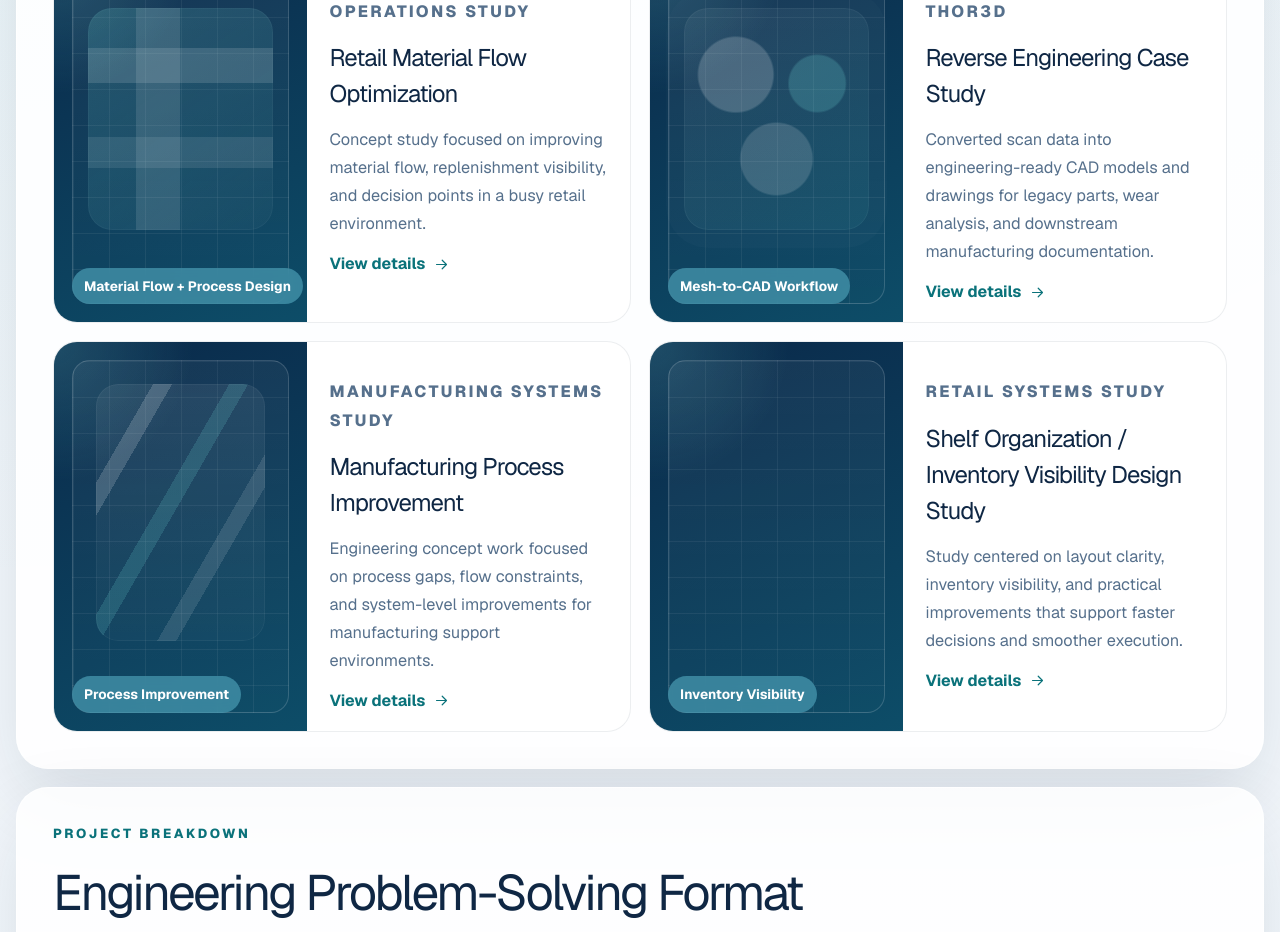
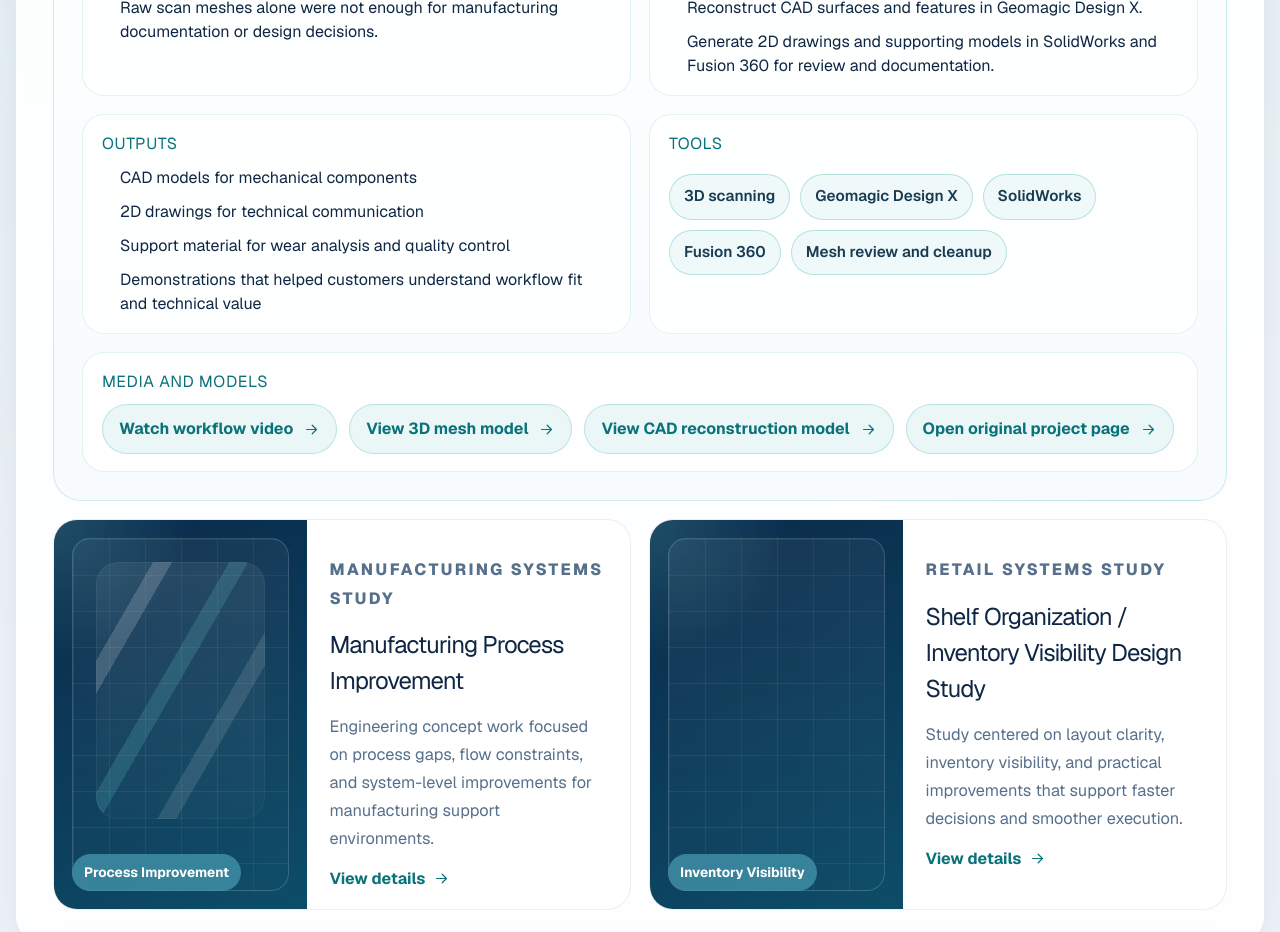
Before and after one commit to ElviraLabs/personal_site, a Next.js app: page / in a window 1280 px wide. Shown: the part 2360-3292 px from the top of the page. Built offline with nearby package versions, Linux system fonts and the light colour scheme.

Commit message:
Add reverse engineering media links

```diff
--- a/app/globals.css
+++ b/app/globals.css
@@ -582,6 +582,7 @@ img {
 }
 
 .case-study-card {
+  grid-column: 1 / -1;
   margin-top: 22px;
   padding: 28px;
   border: 1px solid rgba(17, 154, 149, 0.18);
@@ -619,6 +620,10 @@ img {
   box-shadow: inset 0 0 0 1px rgba(17, 154, 149, 0.12);
 }
 
+.case-study-materials {
+  grid-column: 1 / -1;
+}
+
 .case-study-grid h4 {
   margin: 0 0 10px;
   font-size: 1rem;
@@ -638,6 +643,30 @@ img {
 
 .compact-pills {
   margin-top: 0;
+}
+
+.case-study-links {
+  display: flex;
+  flex-wrap: wrap;
+  gap: 12px;
+}
+
+.case-study-link {
+  display: inline-flex;
+  align-items: center;
+  gap: 10px;
+  padding: 12px 16px;
+  border: 1px solid rgba(17, 154, 149, 0.22);
+  border-radius: 999px;
+  background: rgba(17, 154, 149, 0.08);
+  color: var(--teal-deep);
+  font-weight: 700;
+}
+
+.case-study-link:hover,
+.case-study-link:focus-visible {
+  border-color: rgba(17, 154, 149, 0.42);
+  background: rgba(17, 154, 149, 0.14);
 }
 
 .split-block {
--- a/app/page.tsx
+++ b/app/page.tsx
@@ -1,5 +1,6 @@
 import Image from "next/image";
 import Script from "next/script";
+import { Fragment } from "react";
 
 const sitePath = "";
 const siteUrl = "https://elvira-n.com";
@@ -261,6 +262,24 @@ const reverseEngineeringCaseStudy = {
     "SolidWorks",
     "Fusion 360",
     "Mesh review and cleanup",
+  ],
+  materials: [
+    {
+      label: "Watch workflow video",
+      href: "https://youtu.be/SyI5jJKvhpM",
+    },
+    {
+      label: "View 3D mesh model",
+      href: "https://sketchfab.com/3d-models/mesh-stl-7c3873106dd44cb296540c8d590d8412",
+    },
+    {
+      label: "View CAD reconstruction model",
+      href: "https://sketchfab.com/3d-models/cad-452300c4751446b1b912ab1d9de24f3d",
+    },
+    {
+      label: "Open original project page",
+      href: "https://elvira-n.squarespace.com/projects/mesh-to-cad",
+    },
   ],
 } as const;
 
@@ -628,6 +647,25 @@ export default function Home() {
           </a>
         </div>
 
+        <div className="project-grid">
+          {featuredWork.map((project, index) => (
+            <Fragment key={project.title}>
+              <article className="project-card">
+                <div className={`project-art art-${index + 1}`}>
+                  <span>{project.tag}</span>
+                </div>
+                <div className="project-content">
+                  <p className="eyebrow">{project.org}</p>
+                  <h3>{project.title}</h3>
+                  <p>{project.summary}</p>
+                  <a className="text-link" href={project.href}>
+                    View details
+                    <Icon kind="arrow" className="inline-icon" />
+                  </a>
+                </div>
+              </article>
+
+              {project.title === "Reverse Engineering Case Study" ? (
                 <article className="case-study-card">
                   <div>
                     <p className="eyebrow">Featured case study</p>
@@ -670,25 +708,27 @@ export default function Home() {
                         ))}
                       </div>
                     </div>
+                    <div className="case-study-materials">
+                      <h4>Media and models</h4>
+                      <div className="case-study-links">
+                        {reverseEngineeringCaseStudy.materials.map((item) => (
+                          <a
+                            className="case-study-link"
+                            href={item.href}
+                            key={item.href}
+                            target="_blank"
+                            rel="noopener noreferrer"
+                          >
+                            {item.label}
+                            <Icon kind="arrow" className="inline-icon" />
+                          </a>
+                        ))}
+                      </div>
+                    </div>
                   </div>
                 </article>
-
-        <div className="project-grid">
-          {featuredWork.map((project, index) => (
-            <article className="project-card" key={project.title}>
-              <div className={`project-art art-${index + 1}`}>
-                <span>{project.tag}</span>
-              </div>
-              <div className="project-content">
-                <p className="eyebrow">{project.org}</p>
-                <h3>{project.title}</h3>
-                <p>{project.summary}</p>
-                <a className="text-link" href={project.href}>
-                  View details
-                  <Icon kind="arrow" className="inline-icon" />
-                </a>
-              </div>
-            </article>
+              ) : null}
+            </Fragment>
           ))}
         </div>
       </section>
```
Lines whose indentation alone changed are shown as unchanged.
